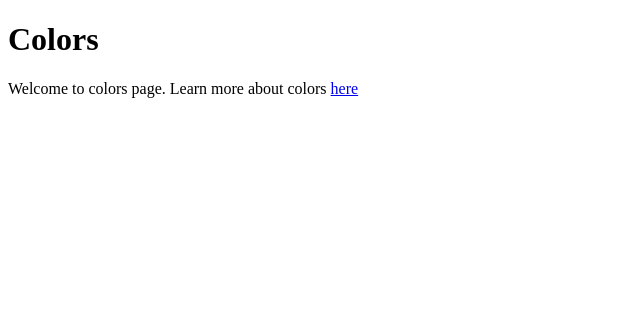
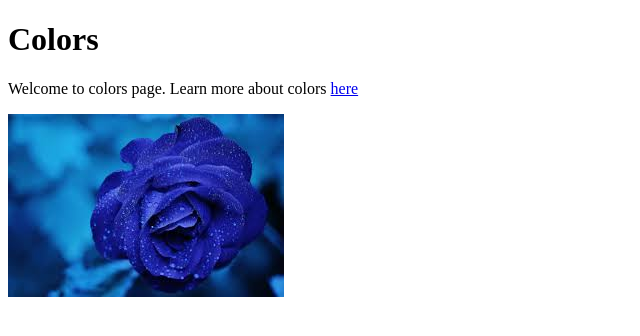
Before and after one commit to IshantL/WebDesign, a plain HTML site: page colorPage.html in a window 1280 px wide. Shown: the whole page, without its empty margins (0-640 px from the left). Drawn offline with Linux system fonts and the light colour scheme.

Commit message:
Adding media to web pages- adding images

```diff
--- a/colorPage.html
+++ b/colorPage.html
@@ -6,5 +6,6 @@
     <body>
         <h1>Colors</h1>
         <p>Welcome to colors page. Learn more about colors <a href="colors.html">here</a></p>
+        <img src="images/download.jpg" alt="rose-image">
     </body>
 </html>
```
Also changed, not shown: images/download.jpg (added), 1 other file.
